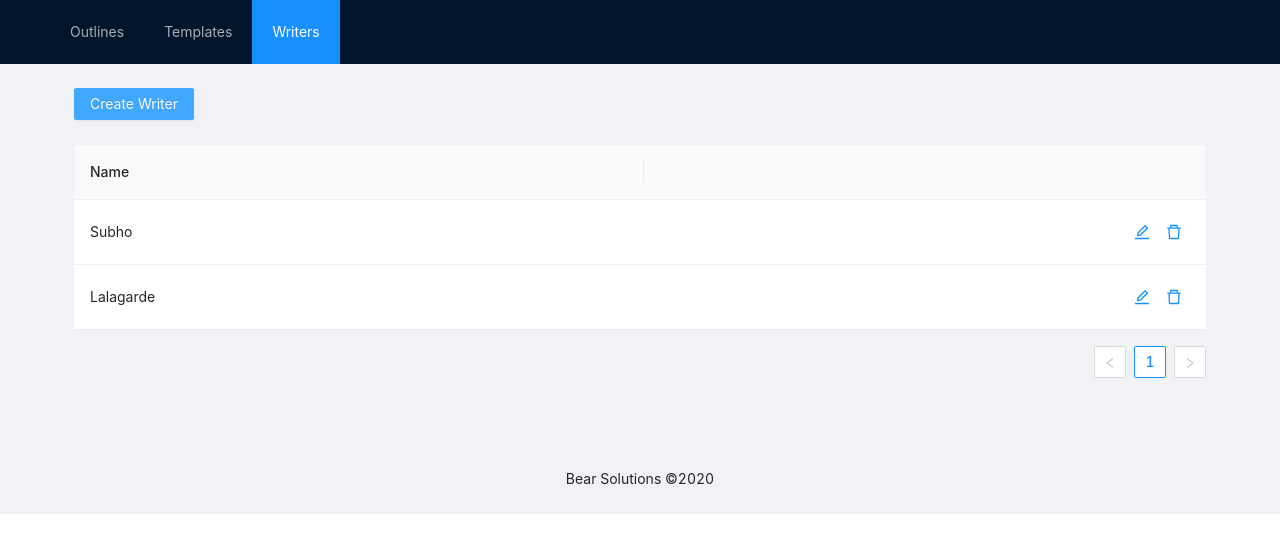
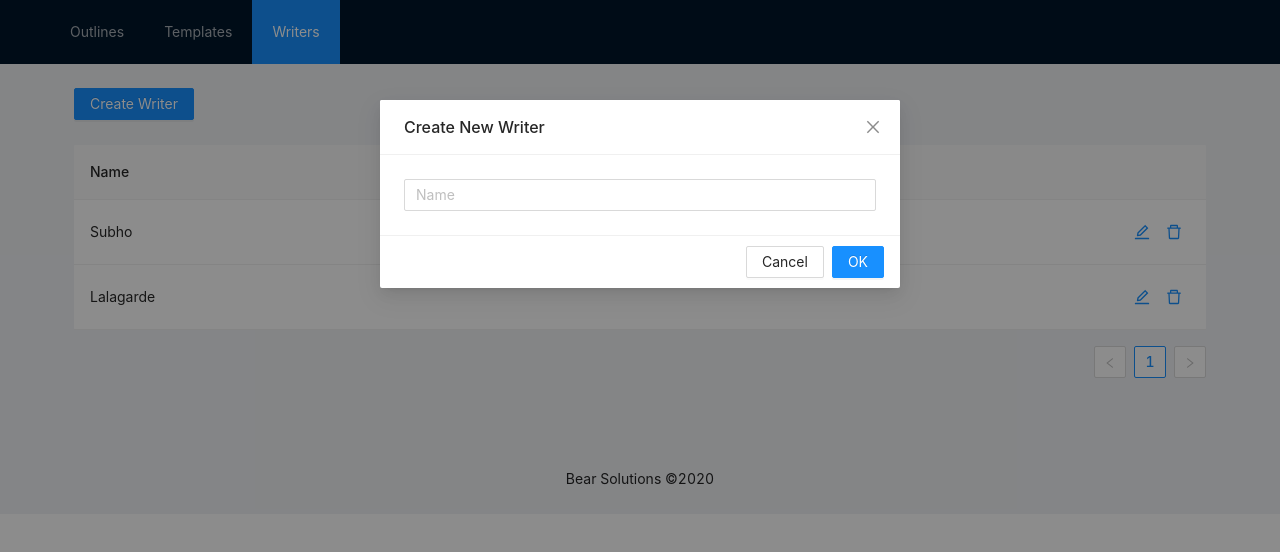
Before and after one commit to Runebjo/Outsourcer, a React (Create React App) app: page /writers in a window 1280 px wide. Both pictures are taken after a click on the button "Create Writer". Shown: the top 552 px of the page. Built offline with nearby package versions, Linux system fonts and the light colour scheme.

Commit message:
add and edit writer

```diff
--- a/src/components/writers.js
+++ b/src/components/writers.js
@@ -1,15 +1,20 @@
 import React, { useState } from 'react';
-import { Button, Table, Popconfirm, message } from 'antd';
+import { Button, Table, Popconfirm, message, Modal, Input } from 'antd';
 import { EditOutlined, DeleteOutlined } from '@ant-design/icons';
 
 export const Writers = () => {
 
     function createWriter() {
-        console.log("Create Writer");
+        setModalHeader('Create New Writer');
+        setModalIsVisible(true);
     }
 
     function editWriter(key) {
-        console.log("Edit Writer", key);
+        setModalHeader('Edit Writer');
+        const currentWriter = data.find(d => d.key === key);
+        setCurrentWriterKey(key);
+        if (currentWriter) setName(currentWriter.name);
+        setModalIsVisible(true);
     }
 
     function confirmDelete(key) {
@@ -54,10 +59,44 @@ export const Writers = () => {
         }
     ]);
 
+    const [modalIsVisible, setModalIsVisible] = useState(false);
+    const [modalHeader, setModalHeader] = useState('Create New Writer');
+    const [name, setName] = useState('');
+    const [currentWriterKey, setCurrentWriterKey] = useState(null);
+
+    function handleOk() {
+        setModalIsVisible(false);
+
+        if (currentWriterKey) {
+            let currentWriter = data.find(d => d.key === currentWriterKey);
+            currentWriter.name = name;
+            setData(data);
+        }
+
+        setName('');
+    }
+
+    function handleCancel() {
+        setModalIsVisible(false);
+        setName('');
+    }
+
+    function handleChange(e) {
+        setName(e.target.value);
+    }
+
     return (
         <div>
             <Button type="primary" onClick={createWriter}>Create Writer</Button>
             <Table columns={columns} dataSource={data} style={{ marginTop: 25 }}></Table>
+            <Modal
+                title={modalHeader}
+                visible={modalIsVisible}
+                onOk={handleOk}
+                onCancel={handleCancel}
+            >
+                <Input placeholder="Name" onChange={handleChange} value={name} />
+            </Modal>
         </div>
     )
 }
```
